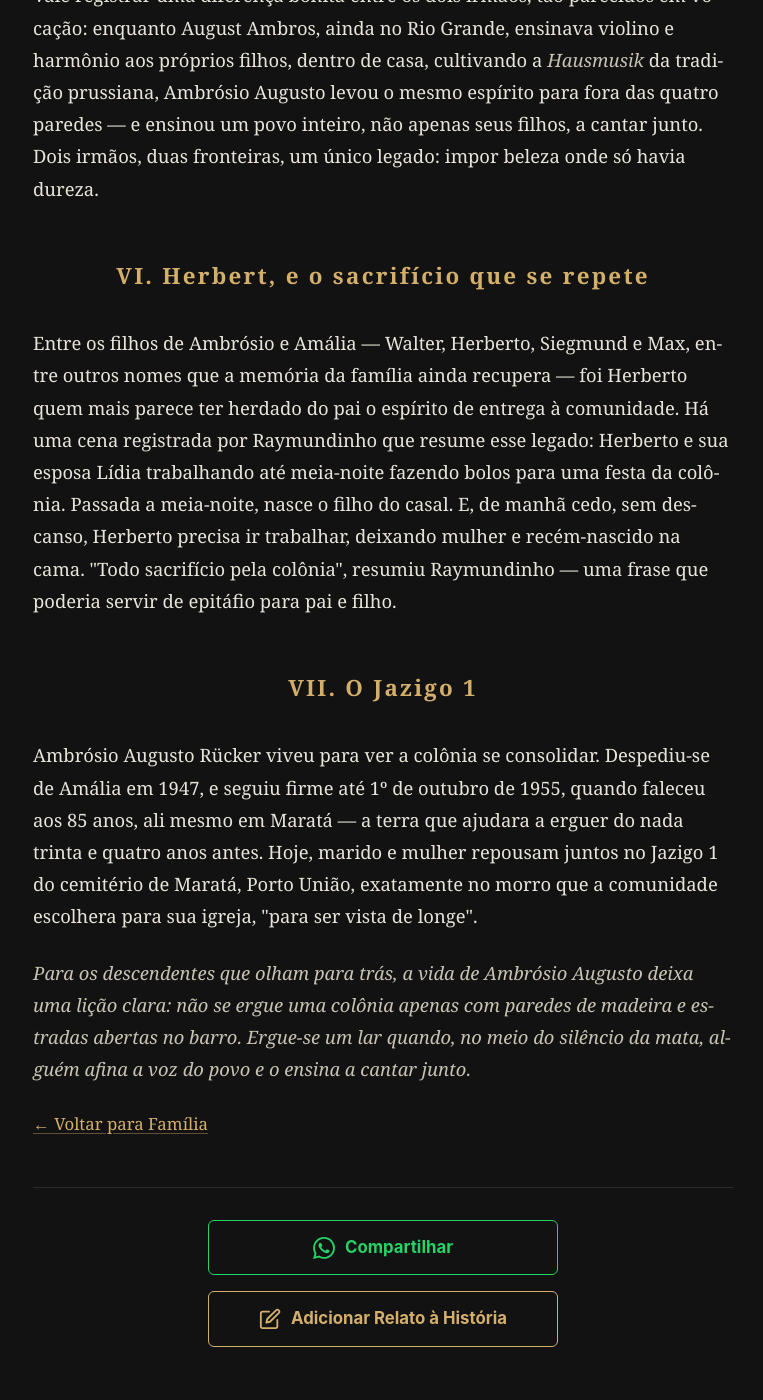
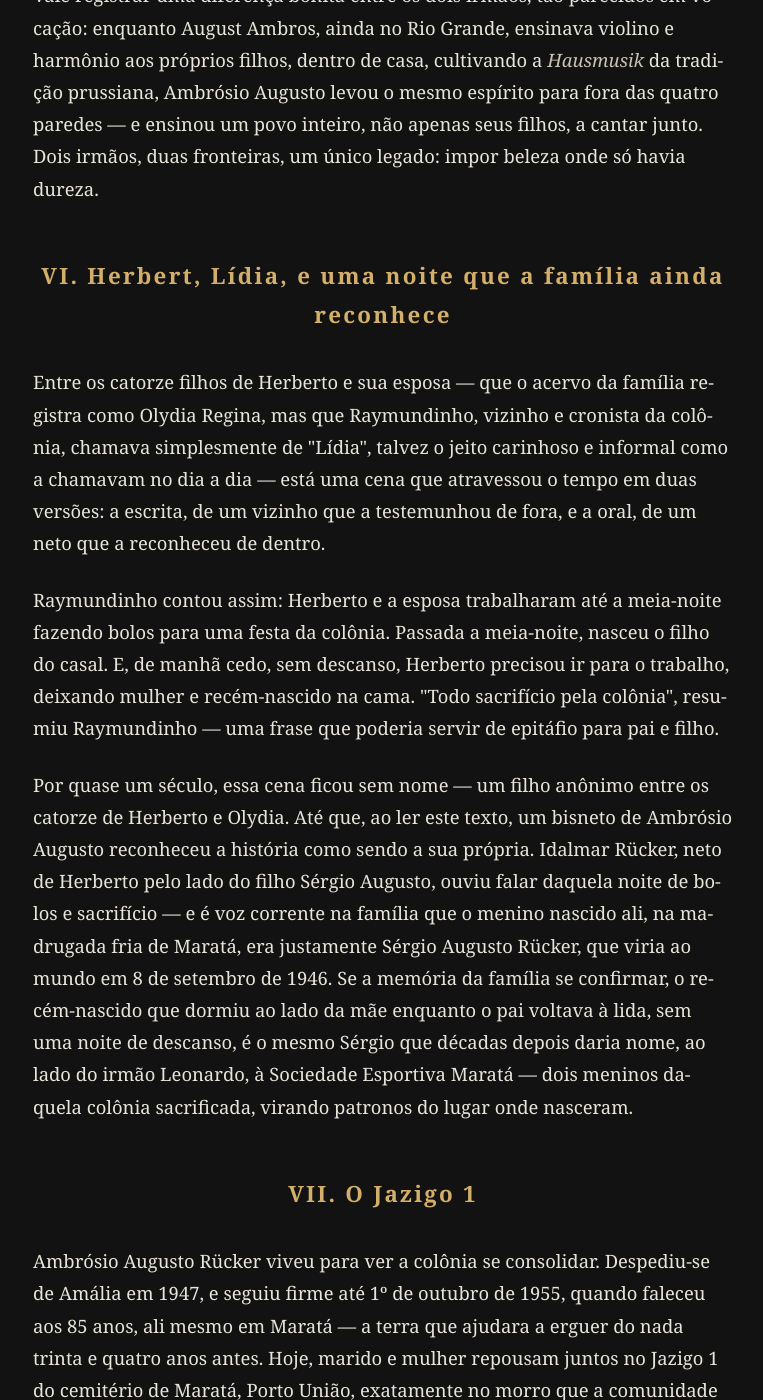
Before and after one commit to frucker-muss/frucker-muss.github.io, a Jekyll site: the page built from familia/ambrosio-augusto-uma-cronica.html, in a window 1280 px wide and 1400 px high, scrolled down 2925 px. Shown: the whole window, without its empty margins (257-1020 px from the left). Built offline with Jekyll 4.4.1, drawn with Linux system fonts in a browser that asks for light colours; some of the changed text lies outside the part shown.

Commit message:
Publish Ambrósio Augusto Rücker chronicle to family site (#5)
Co-authored-by: Claude <noreply@anthropic.com>

```diff
--- a/familia/previa-ambrosio-augusto.html
+++ b/familia/ambrosio-augusto-uma-cronica.html
@@ -38,14 +38,18 @@ subtitle: "A jornada de Ambrósio Augusto Rücker"
 
 <p>Vale registrar uma diferença bonita entre os dois irmãos, tão parecidos em vocação: enquanto August Ambros, ainda no Rio Grande, ensinava violino e harmônio aos próprios filhos, dentro de casa, cultivando a <em>Hausmusik</em> da tradição prussiana, Ambrósio Augusto levou o mesmo espírito para fora das quatro paredes — e ensinou um povo inteiro, não apenas seus filhos, a cantar junto. Dois irmãos, duas fronteiras, um único legado: impor beleza onde só havia dureza.</p>
 
-<h3>VI. Herbert, e o sacrifício que se repete</h3>
+<h3>VI. Herbert, Lídia, e uma noite que a família ainda reconhece</h3>
 
-<p>Entre os filhos de Ambrósio e Amália — Walter, Herberto, Siegmund e Max, entre outros nomes que a memória da família ainda recupera — foi Herberto quem mais parece ter herdado do pai o espírito de entrega à comunidade. Há uma cena registrada por Raymundinho que resume esse legado: Herberto e sua esposa Lídia trabalhando até meia-noite fazendo bolos para uma festa da colônia. Passada a meia-noite, nasce o filho do casal. E, de manhã cedo, sem descanso, Herberto precisa ir trabalhar, deixando mulher e recém-nascido na cama. "Todo sacrifício pela colônia", resumiu Raymundinho — uma frase que poderia servir de epitáfio para pai e filho.</p>
+<p>Entre os catorze filhos de Herberto e sua esposa — que o acervo da família registra como Olydia Regina, mas que Raymundinho, vizinho e cronista da colônia, chamava simplesmente de "Lídia", talvez o jeito carinhoso e informal como a chamavam no dia a dia — está uma cena que atravessou o tempo em duas versões: a escrita, de um vizinho que a testemunhou de fora, e a oral, de um neto que a reconheceu de dentro.</p>
+
+<p>Raymundinho contou assim: Herberto e a esposa trabalharam até a meia-noite fazendo bolos para uma festa da colônia. Passada a meia-noite, nasceu o filho do casal. E, de manhã cedo, sem descanso, Herberto precisou ir para o trabalho, deixando mulher e recém-nascido na cama. "Todo sacrifício pela colônia", resumiu Raymundinho — uma frase que poderia servir de epitáfio para pai e filho.</p>
+
+<p>Por quase um século, essa cena ficou sem nome — um filho anônimo entre os catorze de Herberto e Olydia. Até que, ao ler este texto, um bisneto de Ambrósio Augusto reconheceu a história como sendo a sua própria. Idalmar Rücker, neto de Herberto pelo lado do filho Sérgio Augusto, ouviu falar daquela noite de bolos e sacrifício — e é voz corrente na família que o menino nascido ali, na madrugada fria de Maratá, era justamente Sérgio Augusto Rücker, que viria ao mundo em 8 de setembro de 1946. Se a memória da família se confirmar, o recém-nascido que dormiu ao lado da mãe enquanto o pai voltava à lida, sem uma noite de descanso, é o mesmo Sérgio que décadas depois daria nome, ao lado do irmão Leonardo, à Sociedade Esportiva Maratá — dois meninos daquela colônia sacrificada, virando patronos do lugar onde nasceram.</p>
 
 <h3>VII. O Jazigo 1</h3>
 
 <p>Ambrósio Augusto Rücker viveu para ver a colônia se consolidar. Despediu-se de Amália em 1947, e seguiu firme até 1º de outubro de 1955, quando faleceu aos 85 anos, ali mesmo em Maratá — a terra que ajudara a erguer do nada trinta e quatro anos antes. Hoje, marido e mulher repousam juntos no Jazigo 1 do cemitério de Maratá, Porto União, exatamente no morro que a comunidade escolhera para sua igreja, "para ser vista de longe".</p>
 
-<p><em>Para os descendentes que olham para trás, a vida de Ambrósio Augusto deixa uma lição clara: não se ergue uma colônia apenas com paredes de madeira e estradas abertas no barro. Ergue-se um lar quando, no meio do silêncio da mata, alguém afina a voz do povo e o ensina a cantar junto.</em></p>
+<p><em>Para os descendentes que olham para trás, a vida de Ambrósio Augusto deixa uma lição clara: não se ergue uma colônia apenas com paredes de madeira e estradas abertas no barro. Ergue-se um lar quando, no meio do silêncio da mata, alguém afina a voz do povo e o ensina a cantar junto — e essa voz, ainda hoje, some vez ou outra e depois volta, quando um neto reconhece a própria história numa página escrita por um vizinho, quase cem anos atrás.</em></p>
 
 <p style="font-size: 1.05rem;"><a href="{{ '/familia.html' | relative_url }}">← Voltar para Família</a></p>
```
Also changed, not shown: familia.html (+7 -0 lines).
